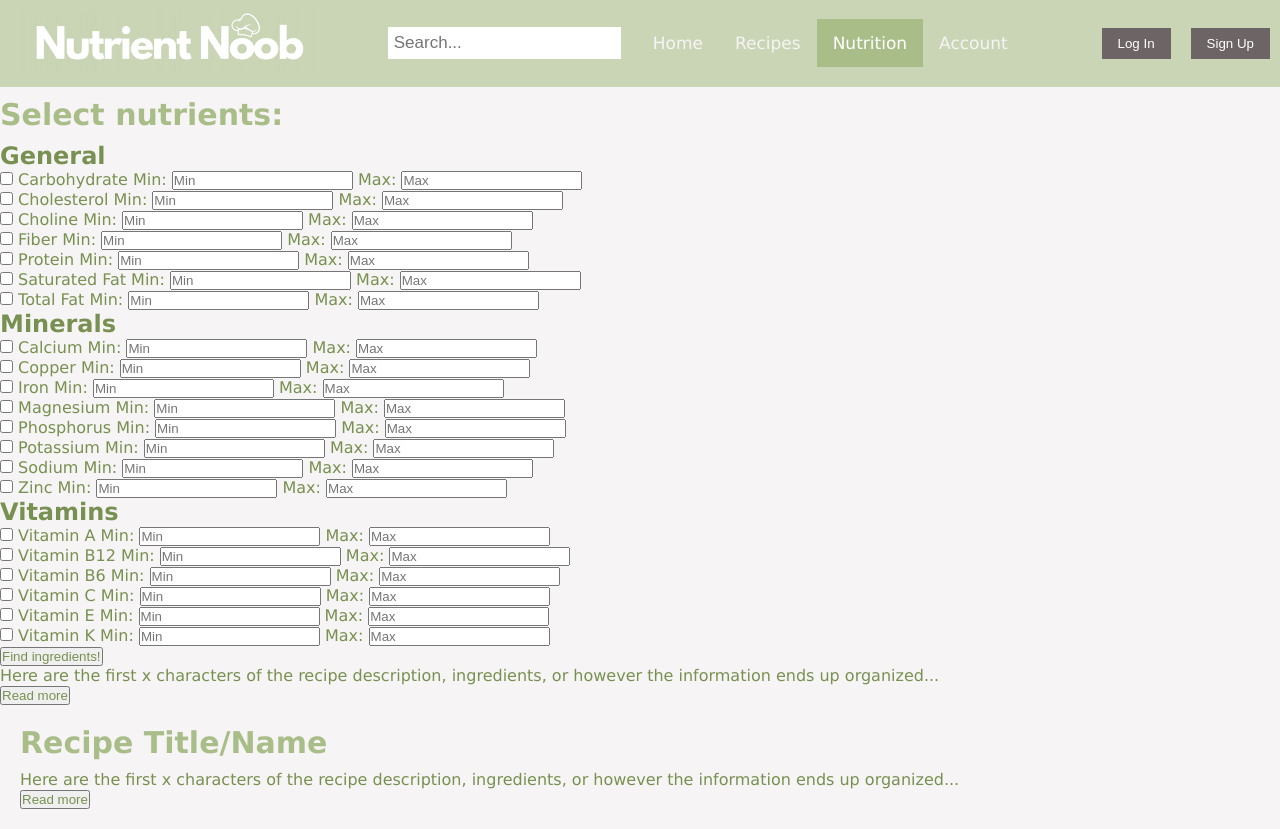
After one commit to sebtezak/NutrientNoob_Flask, a Flask app: page /nutrition in a window 1280 px wide. The commit adds this page. Run offline with Flask 3, Linux system fonts and the light colour scheme.

Commit message:
Updated files

```diff
--- a/app.py
+++ b/app.py
@@ -1,4 +1,6 @@
-from flask import Flask, render_template
+from flask import Flask, render_template, request, redirect, url_for, jsonify
+from searchingNutrient import *
+
 
 app = Flask(__name__)
 
@@ -22,5 +24,27 @@ def login():
 def signup():
     return render_template('signup.html')
 
+@app.route('/nutrition')
+def nutrition():
+    return render_template('nutrition.html')
+
+
+@app.route('/backend/endpoint', methods=['POST'])
+def nutrient_search():
+    # Get the nutrients array from the request
+    nutrients = request.json.get('nutrients', [])
+
+    # Perform your search operations using the received nutrients array
+    # Here you can write the logic to search for ingredients based on the provided nutrients
+    result_ingredients = format_nutrient_search(nutrients)
+
+    # Return the search results as JSON
+    return jsonify(result_ingredients)
+
+@app.route('/nutrientsearch')
+def redirect_nutrient_search():
+    return render_template('nutrientsearch.html')
+
+
 if __name__ == '__main__':
     app.run(debug=True)
--- a/templates/account.html
+++ b/templates/account.html
@@ -24,6 +24,7 @@
         <div class="nav">
             <ul>
                 <li><a class="active" href="{{ url_for('account') }}">Account</a></li>
+                <li><a href="{{ url_for('nutrition') }}">Nutrition</a></li>
                 <li><a href="{{ url_for('recipes') }}">Recipes</a></li>
                 <li><a href="{{ url_for('index') }}">Home</a></li>
                 <li><input type="search" placeholder="Search..."></li>
--- a/templates/index.html
+++ b/templates/index.html
@@ -24,6 +24,7 @@
         <div class="nav">
             <ul>
                 <li><a href="{{ url_for('account') }}">Account</a></li>
+                <li><a href="{{ url_for('nutrition') }}">Nutrition</a></li>
                 <li><a href="{{ url_for('recipes') }}">Recipes</a></li>
                 <li><a class="active" href="{{ url_for('index') }}">Home</a></li>
                 <li><input id="searchBar" onkeyup="search()" type="search" placeholder="Search..."></li>
--- /dev/null
+++ b/templates/nutrition.html
@@ -0,0 +1,277 @@
+<!DOCTYPE html>
+<html lang="en">
+<head>
+    <!--basic info always included in html-->
+    <meta charset="UTF-8">
+    <meta name="viewport" content="width=device-width, intial-scale=1.0">
+    <!--basic info ends here-->
+
+    <title>Nutrient Noobs || Recipes</title>
+    <link rel="stylesheet" href="{{ url_for('static', filename='style.css') }}">
+</head>
+
+<body>
+    <!--HEADER -- holds the navigation bar and logo-->
+    <header>
+        <div class="header">
+
+            <!--LOGO HERE-->
+            <div class="logo">
+                <img src="{{ url_for('static', filename='Nutrient Noob Logo.png') }}">
+            </div>
+
+            <!--NAVIGATION BAR HERE-->
+            <div class="nav">
+                <ul>
+                    <li><a href="{{ url_for('account') }}">Account</a></li>
+                    <li><a class="active" href="{{ url_for('nutrition') }}">Nutrition</a></li>
+                    <li><a href="{{ url_for('recipes') }}">Recipes</a></li>
+                    <li><a href="{{ url_for('index') }}">Home</a></li>
+                    <!--<input type="text" placeholder="Search..">-->
+                    <li><input type="search" placeholder="Search..."></li>
+                </ul>
+            </div>
+
+            <div id="user-buttons">
+                <a href="{{ url_for('login') }}">
+                    <button id="login">Log In</button>
+                </a>
+                <a href="{{ url_for('signup') }}">
+                    <button id="signup">Sign Up</button>
+                </a>
+            </div>
+        </div>
+
+    </header>
+
+    <div class="body" id="body">
+        <div class="nutrientSelect" id="nutrientSelect">
+            <h1>Select nutrients:</h1>
+
+            <!-- General Nutrients -->
+            <h2>General</h2>
+            <ul>
+                <li>
+                    <input type="checkbox" id="carbohydrateCheckbox">
+                    <label for="carbohydrateCheckbox">Carbohydrate</label>
+                    Min: <input type="text" id="carbohydrateMin" placeholder="Min">
+                    Max: <input type="text" id="carbohydrateMax" placeholder="Max">
+                </li>
+                <li>
+                    <input type="checkbox" id="cholesterolCheckbox">
+                    <label for="cholesterolCheckbox">Cholesterol</label>
+                    Min: <input type="text" id="cholesterolMin" placeholder="Min">
+                    Max: <input type="text" id="cholesterolMax" placeholder="Max">
+                </li>
+                <li>
+                    <input type="checkbox" id="cholineCheckbox">
+                    <label for="cholineCheckbox">Choline</label>
+                    Min: <input type="text" id="cholineMin" placeholder="Min">
+                    Max: <input type="text" id="cholineMax" placeholder="Max">
+                </li>
+                <li>
+                    <input type="checkbox" id="fiberCheckbox">
+                    <label for="fiberCheckbox">Fiber</label>
+                    Min: <input type="text" id="fiberMin" placeholder="Min">
+                    Max: <input type="text" id="fiberMax" placeholder="Max">
+                </li>
+                <li>
+                    <input type="checkbox" id="proteinCheckbox">
+                    <label for="proteinCheckbox">Protein</label>
+                    Min: <input type="text" id="proteinMin" placeholder="Min">
+                    Max: <input type="text" id="proteinMax" placeholder="Max">
+                </li>
+                <li>
+                    <input type="checkbox" id="saturatedFatCheckbox">
+                    <label for="saturatedFatCheckbox">Saturated Fat</label>
+                    Min: <input type="text" id="saturatedFatMin" placeholder="Min">
+                    Max: <input type="text" id="saturatedFatMax" placeholder="Max">
+                </li>
+                <li>
+                    <input type="checkbox" id="totalFatCheckbox">
+                    <label for="totalFatCheckbox">Total Fat</label>
+                    Min: <input type="text" id="totalFatMin" placeholder="Min">
+                    Max: <input type="text" id="totalFatMax" placeholder="Max">
+                </li>
+            </ul>
+
+            <!-- Mineral Nutrients -->
+            <h2>Minerals</h2>
+            <ul>
+                <li>
+                    <input type="checkbox" id="calciumCheckbox">
+                    <label for="calciumCheckbox">Calcium</label>
+                    Min: <input type="text" id="calciumMin" placeholder="Min">
+                    Max: <input type="text" id="calciumMax" placeholder="Max">
+                </li>
+                <li>
+                    <input type="checkbox" id="copperCheckbox">
+                    <label for="copperCheckbox">Copper</label>
+                    Min: <input type="text" id="copperMin" placeholder="Min">
+                    Max: <input type="text" id="copperMax" placeholder="Max">
+                </li>
+                <li>
+                    <input type="checkbox" id="ironCheckbox">
+                    <label for="ironCheckbox">Iron</label>
+                    Min: <input type="text" id="ironMin" placeholder="Min">
+                    Max: <input type="text" id="ironMax" placeholder="Max">
+                </li>
+                <li>
+                    <input type="checkbox" id="magnesiumCheckbox">
+                    <label for="magnesiumCheckbox">Magnesium</label>
+                    Min: <input type="text" id="magnesiumMin" placeholder="Min">
+                    Max: <input type="text" id="magnesiumMax" placeholder="Max">
+                </li>
+                <li>
+                    <input type="checkbox" id="phosphorusCheckbox">
+                    <label for="phosphorusCheckbox">Phosphorus</label>
+                    Min: <input type="text" id="phosphorusMin" placeholder="Min">
+                    Max: <input type="text" id="phosphorusMax" placeholder="Max">
+                </li>
+                <li>
+                    <input type="checkbox" id="potassiumCheckbox">
+                    <label for="potassiumCheckbox">Potassium</label>
+                    Min: <input type="text" id="potassiumMin" placeholder="Min">
+                    Max: <input type="text" id="potassiumMax" placeholder="Max">
+                </li>
+                <li>
+                    <input type="checkbox" id="sodiumCheckbox">
+                    <label for="sodiumCheckbox">Sodium</label>
+                    Min: <input type="text" id="sodiumMin" placeholder="Min">
+                    Max: <input type="text" id="sodiumMax" placeholder="Max">
+                </li>
+                <li>
+                    <input type="checkbox" id="zincCheckbox">
+                    <label for="zincCheckbox">Zinc</label>
+                    Min: <input type="text" id="zincMin" placeholder="Min">
+                    Max: <input type="text" id="zineMax" placeholder="Max">
+                </li>
+
+            </ul>
+
+            <!-- Vitamin Nutrients -->
+            <h2>Vitamins</h2>
+            <ul>
+                <li>
+                    <input type="checkbox" id="vitaminACheckbox">
+                    <label for="vitaminACheckbox">Vitamin A</label>
+                    Min: <input type="text" id="vitaminAMin" placeholder="Min">
+                    Max: <input type="text" id="vitaminAMax" placeholder="Max">
+                </li>
+                <li>
+                    <input type="checkbox" id="vitaminB12Checkbox">
+                    <label for="vitaminB12Checkbox">Vitamin B12</label>
+                    Min: <input type="text" id="vitaminB12Min" placeholder="Min">
+                    Max: <input type="text" id="vitaminB12Max" placeholder="Max">
+                </li>
+                <li>
+                    <input type="checkbox" id="vitaminB6Checkbox">
+                    <label for="vitaminB6Checkbox">Vitamin B6</label>
+                    Min: <input type="text" id="vitaminB6Min" placeholder="Min">
+                    Max: <input type="text" id="vitaminB6Max" placeholder="Max">
+                </li>
+                <li>
+                    <input type="checkbox" id="vitaminCCheckbox">
+                    <label for="vitaminCCheckbox">Vitamin C</label>
+                    Min: <input type="text" id="vitaminCMin" placeholder="Min">
+                    Max: <input type="text" id="vitaminCMax" placeholder="Max">
+                </li>
+
+                <li>
+                    <input type="checkbox" id="vitaminECheckbox">
+                    <label for="vitaminECheckbox">Vitamin E</label>
+                    Min: <input type="text" id="vitaminEMin" placeholder="Min">
+                    Max: <input type="text" id="vitaminEMax" placeholder="Max">
+                </li>
+                <li>
+                    <input type="checkbox" id="vitaminKCheckbox">
+                    <label for="vitaminKCheckbox">Vitamin K</label>
+                    Min: <input type="text" id="vitaminKMin" placeholder="Min">
+                    Max: <input type="text" id="vitaminKMax" placeholder="Max">
+                </li>
+            </ul>
+
+            <!-- Button to trigger search -->
+            <button id="findMyButton">Find ingredients!</button>
+
+            <!-- Recipe description -->
+            <p>Here are the first x characters of the recipe description, ingredients, or however the information ends up organized<span id="dots">...</span><span id="more"> and here is the rest of the description/maybe the entire recipe. And now I will write gibberish so that it goes to the second line or perhaps even further who knows pop pop pop.</span></p>
+            <button onclick="readMore()" id="readMoreBtn">Read more</button>
+        </div>
+    </div>
+
+    <div class="body" id="body">
+        <div class="searchResults" id="searchResults">
+            <h1>Recipe Title/Name</h1>
+            <p>Here are the first x characters of the recipe description, ingredients, or however the information ends up organized<span id="dots">...</span><span id="more"> and here is the rest of the description/maybe the entire recipe. And now I will write gibberish so that it goes to the second line or perhaps even further who knows pop pop pop.</span></p>
+            <button onclick="readMore()" id="readMoreBtn">Read more</button>
+        </div>
+    </div>
+
+    <div class="sign-up" id="sign-up">
+        <div id="sign-upInfo" style="display: none;" class="sign-upInfo">
+            <div class=></div>
+        </div>
+    </div>
+
+    <script src="{{ url_for('static', filename='readMore.js') }}"></script>
+    <script>
+        document.getElementById('findMyButton').addEventListener('click', function() {
+            var nutrients = [];
+
+            // Iterate over each nutrient checkbox
+            var checkboxes = document.querySelectorAll('input[type="checkbox"]');
+            checkboxes.forEach(function(checkbox) {
+                if (checkbox.checked) {
+                    var nutrientName = checkbox.nextElementSibling.textContent;
+                    var minInput = checkbox.nextElementSibling.nextElementSibling;
+                    var maxInput = minInput.nextElementSibling;
+
+                    var min = minInput ? minInput.value.trim() : ''; // Check if minInput exists
+                    var max = maxInput ? maxInput.value.trim() : ''; // Check if maxInput exists
+
+                    // Store the nutrient info in an object
+                    var nutrientInfo = {
+                        name: nutrientName,
+                        min: min,
+                        max: max
+                    };
+
+                    nutrients.push(nutrientInfo);
+                }
+            });
+
+            // Now 'nutrients' array contains all the checked nutrients with their corresponding min and max values
+            console.log(nutrients);
+
+
+            // Send the nutrients array to the backend using Fetch
+            fetch('/backend/endpoint', {
+                method: 'POST',
+                headers: {
+                    'Content-Type': 'application/json'
+                },
+                body: JSON.stringify({ nutrients: nutrients })
+            })
+            .then(response => {
+                if (response.ok) {
+                    return response.json();
+                }
+                throw new Error('Network response was not ok.');
+            })
+            .then(data => {
+                //Handle the response from the backend
+                console.log(data);
+                window.location.href = '/nutrientsearch';
+            })
+            /*.catch(error => {
+                // Handle errors
+                console.error('There was a problem with the fetch operation:', error);
+            }); */
+
+
+        });
+    </script>
+
+</body>
+</html>
--- a/templates/recipes.html
+++ b/templates/recipes.html
@@ -24,6 +24,7 @@
             <div class="nav">
                 <ul>
                     <li><a href="{{ url_for('account') }}">Account</a></li>
+                    <li><a href="{{ url_for('nutrition') }}">Nutrition</a></li>
                     <li><a class="active" href="{{ url_for('recipes') }}">Recipes</a></li>
                     <li><a href="{{ url_for('index') }}">Home</a></li>
                     <!--<input type="text" placeholder="Search..">-->
```
Also changed, not shown: searchingNutrient.py (+70 -3 lines), templates/nutrientsearch.html (added, +50 -0 lines).
